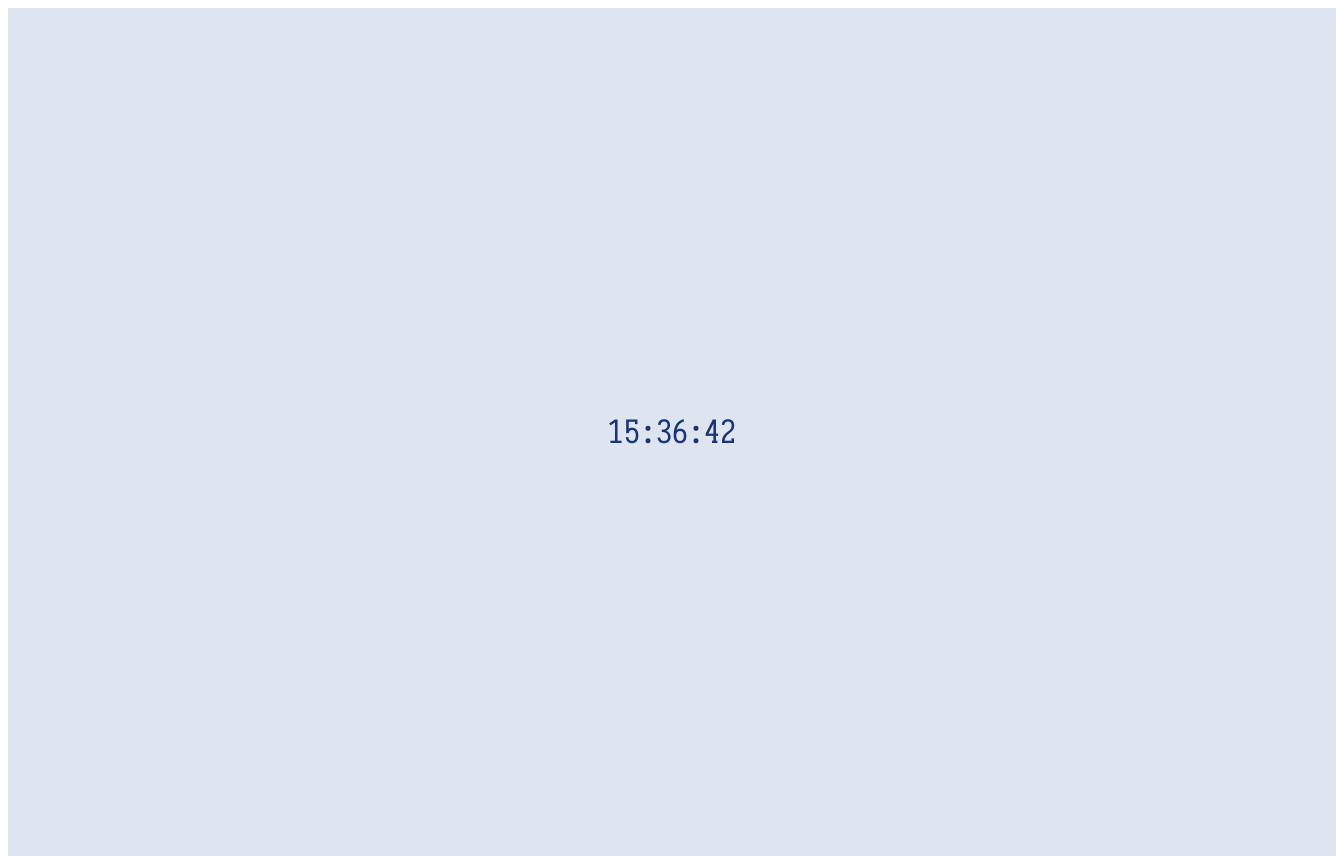
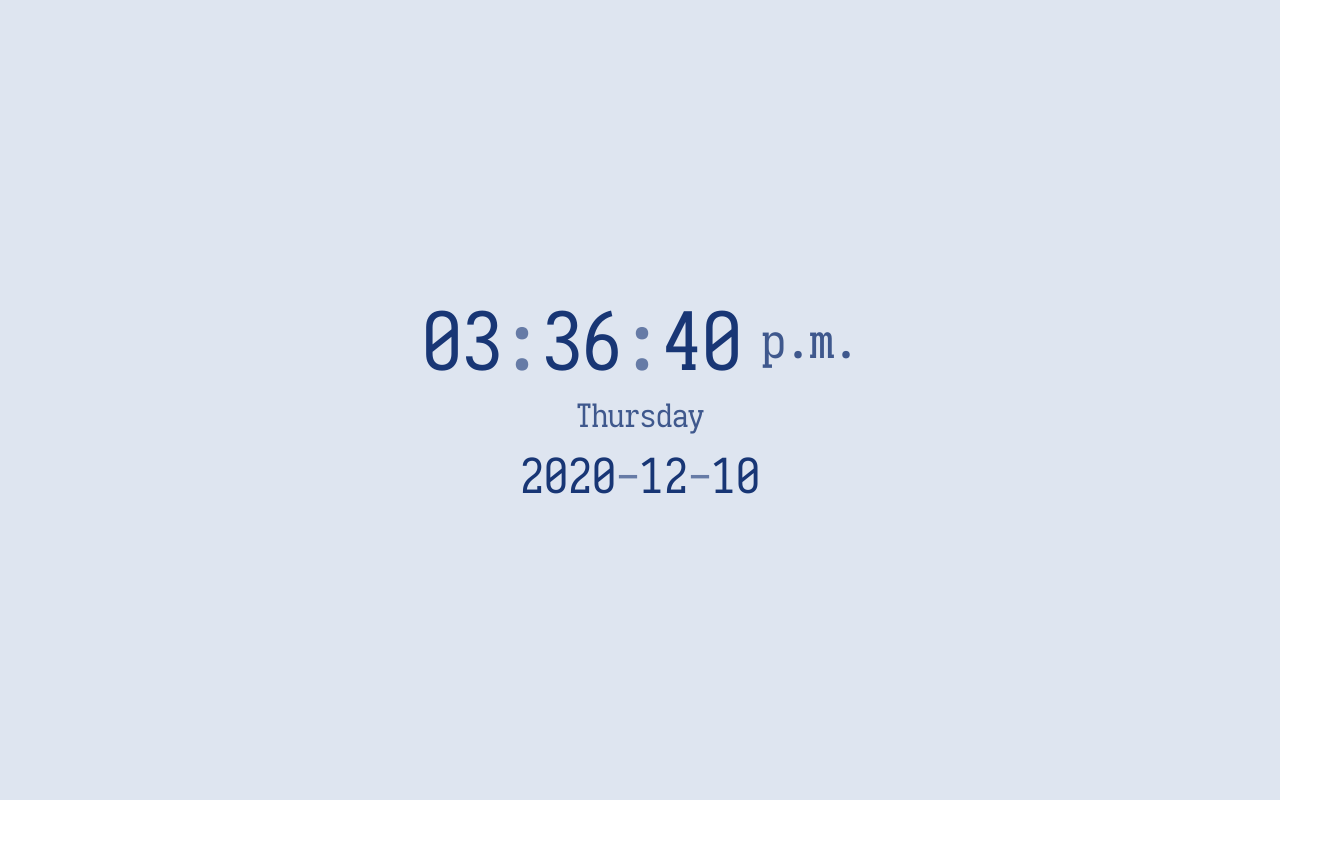
Before and after one commit to AkashBhave/startpage, a Svelte app: page / in a window 1280 px wide. Shown: the whole page, 1336 px wide, since content can reach past the window. After the commit the page ends 800 px from the top, so only its background shows below. Built offline with nearby package versions, Linux system fonts and the light colour scheme.

Commit message:
Apply normalize.css, create clock component

```diff
--- a/public/global.css
+++ b/public/global.css
@@ -1,68 +1,16 @@
+@import "./normalize.css";
+
 html,
 body {
-  position: relative;
   width: 100%;
   height: 100%;
 }
 
-body {
-  color: #333;
-  margin: 0;
-  padding: 8px;
-  box-sizing: border-box;
-  font-family: -apple-system, BlinkMacSystemFont, "Segoe UI", Roboto,
-    Oxygen-Sans, Ubuntu, Cantarell, "Helvetica Neue", sans-serif;
+* {
+  -webkit-font-smoothing: antialiased;
+  -moz-osx-font-smoothing: grayscale;
 }
 
-a {
-  color: rgb(0, 100, 200);
-  text-decoration: none;
+p {
+  margin: 0;
 }
-
-a:hover {
-  text-decoration: underline;
-}
-
-a:visited {
-  color: rgb(0, 80, 160);
-}
-
-label {
-  display: block;
-}
-
-input,
-button,
-select,
-textarea {
-  font-family: inherit;
-  font-size: inherit;
-  -webkit-padding: 0.4em 0;
-  padding: 0.4em;
-  margin: 0 0 0.5em 0;
-  box-sizing: border-box;
-  border: 1px solid #ccc;
-  border-radius: 2px;
-}
-
-input:disabled {
-  color: #ccc;
-}
-
-button {
-  color: #333;
-  background-color: #f4f4f4;
-  outline: none;
-}
-
-button:disabled {
-  color: #999;
-}
-
-button:not(:disabled):active {
-  background-color: #ddd;
-}
-
-button:focus {
-  border-color: #666;
-}
--- a/src/App.svelte
+++ b/src/App.svelte
@@ -1,28 +1,5 @@
 <script lang="ts">
-  import { onMount } from "svelte";
-
-  let time = new Date();
-
-  $: hours = time.getHours();
-  $: minutes = time.getMinutes();
-  $: seconds = time.getSeconds();
-
-  $: timeString =
-    String(hours).padStart(2, "0") +
-    ":" +
-    String(minutes).padStart(2, "0") +
-    ":" +
-    String(seconds).padStart(2, "0");
-
-  onMount(() => {
-    const interval = setInterval(() => {
-      time = new Date();
-    }, 1000);
-
-    return () => {
-      clearInterval(interval);
-    };
-  });
+  import Clock from "./Clock.svelte";
 </script>
 
 <style>
@@ -42,9 +19,9 @@
   main {
     height: 100%;
     width: 100%;
-    padding: 1em;
     margin: 0 auto;
     display: flex;
+    flex-direction: column;
     align-items: center;
     justify-content: center;
 
@@ -58,5 +35,5 @@
 </style>
 
 <main>
-  <p>{timeString}</p>
+  <Clock />
 </main>
--- /dev/null
+++ b/src/Clock.svelte
@@ -0,0 +1,74 @@
+<script lang="ts">
+  import { onMount } from "svelte";
+
+  let time = new Date();
+
+  $: hours = time.getHours();
+  $: minutes = time.getMinutes();
+  $: seconds = time.getSeconds();
+  $: weekday = time.toLocaleDateString("en-US", { weekday: "long" });
+
+  onMount(() => {
+    const interval = setInterval(() => {
+      time = new Date();
+    }, 1000);
+
+    return () => {
+      clearInterval(interval);
+    };
+  });
+</script>
+
+<style>
+  section {
+    display: flex;
+    flex-direction: column;
+    align-items: center;
+  }
+
+  .separator {
+    opacity: 0.6;
+  }
+
+  #time {
+    display: flex;
+    font-size: 2.5em;
+    align-items: center;
+    margin-bottom: 10px;
+  }
+  #time .meridiem {
+    margin-left: 20px;
+    font-size: 0.6em;
+    opacity: 0.8;
+  }
+
+  #weekday {
+    font-size: 1em;
+    margin-bottom: 15px;
+    opacity: 0.8;
+  }
+
+  #year {
+    display: flex;
+    font-size: 1.5em;
+  }
+</style>
+
+<section>
+  <div id="time">
+    <span>{String(hours % 12).padStart(2, '0')}</span>
+    <span class="separator">:</span>
+    <span>{String(minutes).padStart(2, '0')}</span>
+    <span class="separator">:</span>
+    <span>{String(seconds).padStart(2, '0')}</span>
+    <span class="meridiem">{hours >= 12 ? 'p.m.' : 'a.m.'}</span>
+  </div>
+  <p id="weekday">{weekday}</p>
+  <p id="year">
+    <span>{time.getUTCFullYear()}</span>
+    <span class="separator">-</span>
+    <span>{time.getUTCMonth() + 1}</span>
+    <span class="separator">-</span>
+    <span>{time.getUTCDate()}</span>
+  </p>
+</section>
```
Also changed, not shown: public/normalize.css (added).
